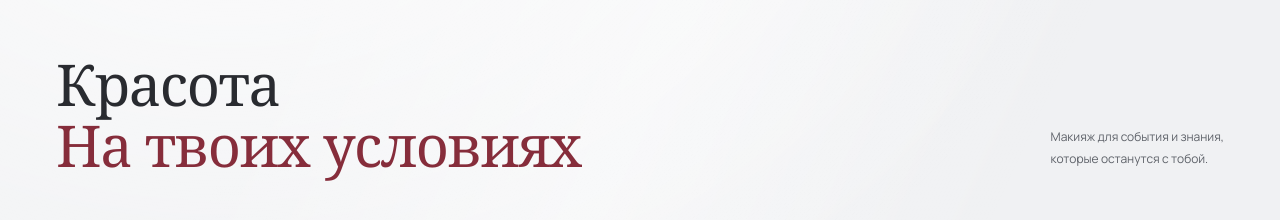
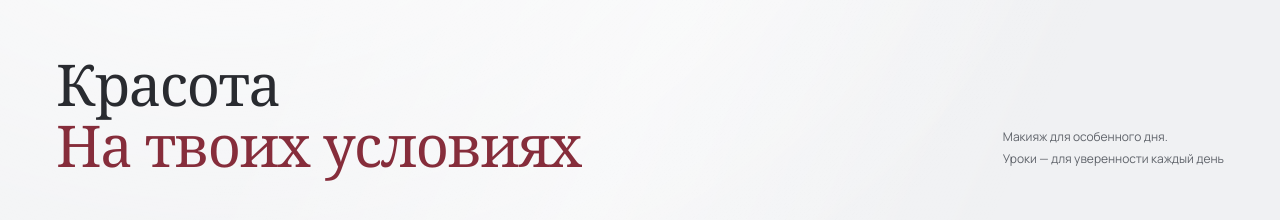
Before and after one commit to Mangelaro/valeria-pavlukhina-portfolio, a website: page index.html in a window 1280 px wide. Shown: the part 3440-3660 px from the top of the page. Drawn offline with Linux system fonts and the light colour scheme; a web font is replaced by a local one.

Commit message:
Clarify makeup and lesson service introduction

```diff
--- a/index.html
+++ b/index.html
@@ -57,7 +57,7 @@
     </div></section>
 
     <section id="services" class="services section wrap" aria-labelledby="services-title">
-      <div class="section-heading"><h2 id="services-title">Красота<br><em>На твоих условиях</em></h2><p>Макияж для события и знания,<br>которые останутся с тобой.</p></div>
+      <div class="section-heading"><h2 id="services-title">Красота<br><em>На твоих условиях</em></h2><p>Макияж для особенного дня.<br>Уроки — для уверенности каждый день</p></div>
       <div class="services-grid"><div class="service-photo"><img src="assets/images/makeup-process.png" width="1286" height="2026" alt="Валерия наносит макияж клиентке в студии"><p class="handwritten">Всё начинается<br>с тебя</p></div>
       <div class="service-list">
         <article class="service service-featured"><div class="service-top"><h3>Макияж</h3><span class="price">3 000 ₽</span></div><p>На свадьбу, выпускной, фотосессию или вечернее мероприятие.</p><p class="service-note">В студии в Пласте. Возможность и стоимость выезда обсуждаются индивидуально.</p><a class="text-link" href="https://t.me/pavlukhina_valery?text=%D0%92%D0%B0%D0%BB%D0%B5%D1%80%D0%B8%D1%8F%2C%20%D0%B7%D0%B4%D1%80%D0%B0%D0%B2%D1%81%D1%82%D0%B2%D1%83%D0%B9%D1%82%D0%B5!%20%D0%A5%D0%BE%D1%87%D1%83%20%D0%B7%D0%B0%D0%BF%D0%B8%D1%81%D0%B0%D1%82%D1%8C%D1%81%D1%8F%20%D0%BD%D0%B0%20%D0%BC%D0%B0%D0%BA%D0%B8%D1%8F%D0%B6." target="_blank" rel="noopener noreferrer">Записаться на макияж <svg class="icon-arrow" viewBox="0 0 24 24" aria-hidden="true" focusable="false"><path d="M6 18 18 6M6 6h12v12"/></svg></a></article>
```
